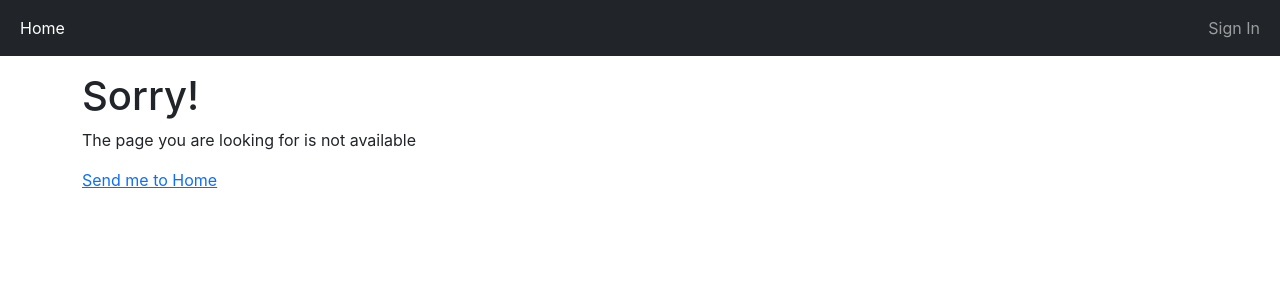
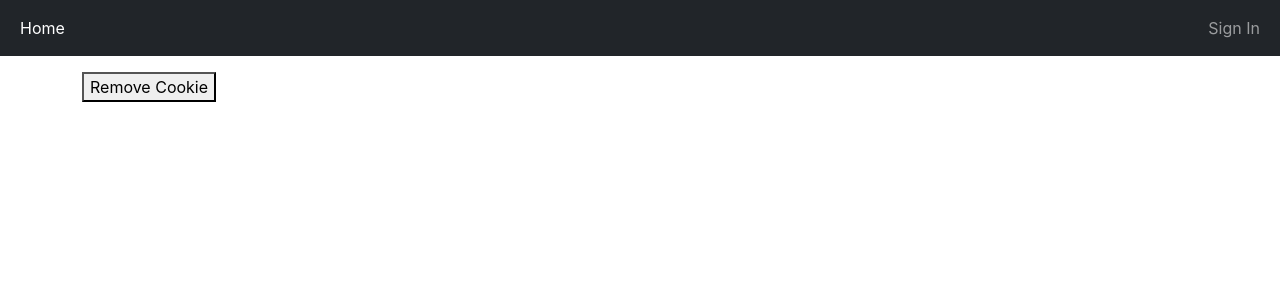
Before and after one commit to acalvom/react-authentication, a React (Create React App) app: page /logout in a window 1280 px wide. Shown: the top 300 px of the page. Built offline with nearby package versions, Linux system fonts and the light colour scheme.

Commit message:
Create Logout component & Fix cookies bugs #7

```diff
--- a/src/App.js
+++ b/src/App.js
@@ -8,28 +8,35 @@ import AdminBoard from "./components/AdminBoard";
 import AuthService from "./services/Auth.service";
 import UserBoard from "./components/UserBoard";
 import {useCookies} from "react-cookie";
+import LogOut from "./components/LogOut";
 
 function App() {
     const [loggedUser, setLoggedUser] = useState(null);
-    const [cookies, setCookie] = useCookies(["loggedUser"]);
+    const [cookies] = useCookies(["loggedUser"]);
 
-    const checkLogin = (isLogged) => {
-        setCookie("isLogged", isLogged, {path: "/"});
+    const checkLogin = () => {
+        setLoggedUser(AuthService.getCurrentUser());
+    }
+
+    const checkLogout = () => {
+        AuthService.logOut();
+        setLoggedUser(AuthService.getCurrentUser());
     }
 
     useEffect(() => {
-        setLoggedUser(AuthService.getCurrentUser());
-    }, [loggedUser, cookies.isLogged])
+        setLoggedUser(cookies.loggedUser)
+    }, [cookies.loggedUser])
 
     return (
         <Router>
-            <Navbar role={loggedUser && loggedUser.role} isLogged={cookies.isLogged}/>
+            <Navbar role={loggedUser && loggedUser.role}/>
             <div className="container my-3">
                 <Switch>
                     <Route exact path="/"><Home/></Route>
                     <Route path="/adminboard"><AdminBoard loggedUser={loggedUser}/></Route>
                     <Route path="/userboard"><UserBoard loggedUser={loggedUser}/></Route>
                     <Route path="/signin"><SignIn checkLogin={checkLogin}/></Route>
+                    <Route path="/logout"><LogOut checkLogout={checkLogout}/></Route>
                     <Route path="/*"><NotFound/></Route>
                 </Switch>
             </div>
--- /dev/null
+++ b/src/components/LogOut.jsx
@@ -0,0 +1,17 @@
+import React from 'react';
+
+const LogOut = (props) => {
+
+    const handleRemoveCookie = () => {
+        props.checkLogout();
+    }
+
+    return (
+        <div>
+            <button onClick={handleRemoveCookie}>Remove Cookie</button>
+        </div>
+    );
+};
+
+
+export default LogOut;
--- a/src/components/Navbar.jsx
+++ b/src/components/Navbar.jsx
@@ -3,7 +3,6 @@ import {Link} from "react-router-dom";
 
 const Navbar = (props) => {
     const role = props.role;
-    const isLogged = props.isLogged;
 
     return (
         <nav className="navbar navbar-expand-lg navbar-dark bg-dark">
@@ -30,12 +29,12 @@ const Navbar = (props) => {
                         }
                     </ul>
                     <ul className="navbar-nav ms-auto">
-                        {!isLogged && (<li className="nav-item active">
+                        {!role && (<li className="nav-item active">
                             <Link to="/signin" className="nav-link">Sign In</Link>
                         </li>)
                         }
-                        {isLogged && (<li className="nav-item active">
-                            <Link to="/" className="nav-link">Log Out</Link>
+                        {role && (<li className="nav-item active">
+                            <Link to="/logout" className="nav-link">Log Out</Link>
                         </li>)
                         }
                     </ul>
--- a/src/services/Auth.service.jsx
+++ b/src/services/Auth.service.jsx
@@ -8,12 +8,17 @@ const signIn = async (data) => {
     return await axios.post(API_URL, data, {withCredentials: true}); // For httpOnly
 }
 
+const logOut = () => {
+    cookies.remove("loggedUser", {sameSite: 'strict'});
+};
+
 const getCurrentUser = () => {
     return cookies.get("loggedUser");
 };
 
 const auth = {
     signIn,
+    logOut,
     getCurrentUser
 };
 
```
